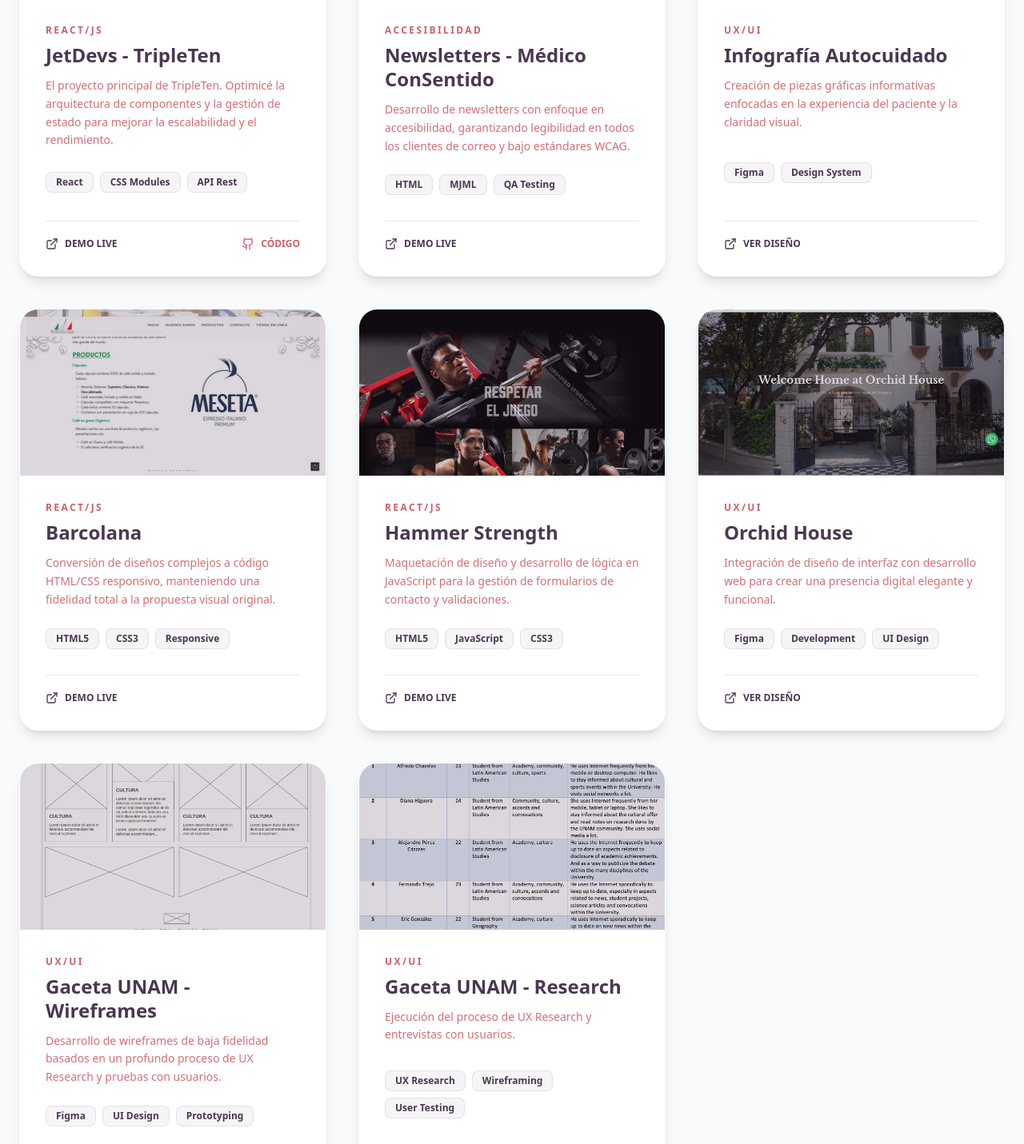
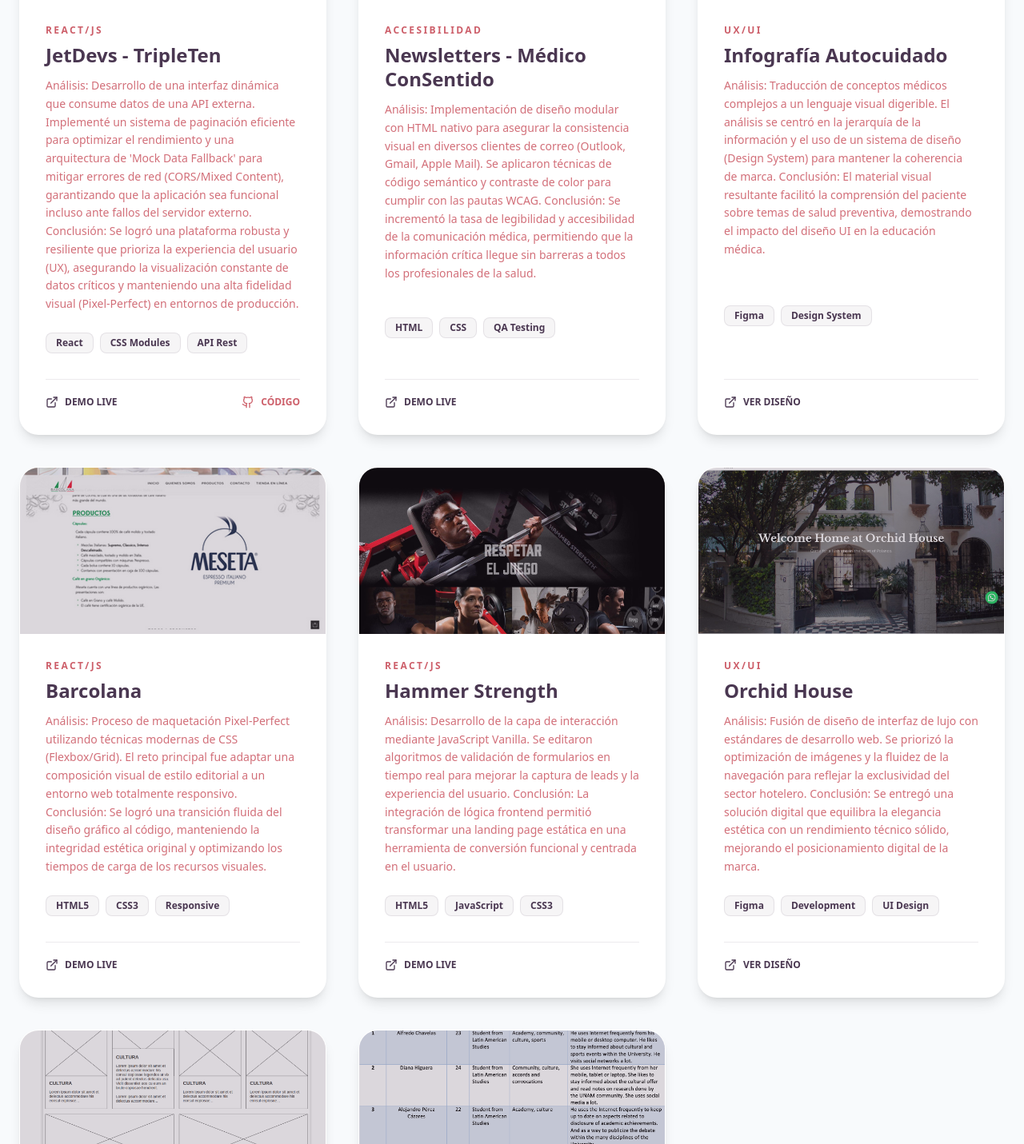
Before and after one commit to Pattie9304/patricia-portfolio, a React (Vite) app: page / in a window 1280 px wide. Shown: the part 1199-2630 px from the top of the page at 80% size. Built offline with nearby package versions, Linux system fonts and the light colour scheme.

Commit message:
Ajustes en análisis y conclusiones

```diff
--- a/src/App.jsx
+++ b/src/App.jsx
@@ -2,6 +2,7 @@
 import { Github, Linkedin, Mail, ExternalLink, Download, Code, Layout, Users, Zap } from 'lucide-react';
 import { motion, AnimatePresence } from 'framer-motion';
 import { projects } from './data/projects';
+import patriciaImg from './assets/PatriciaHiguera.png';
 
 const FadeIn = ({ children, delay = 0 }) => (
   <motion.div
@@ -231,8 +232,7 @@
 
               <div className="relative overflow-hidden rounded-xl bg-brand-main">
                 <img
-                  src="../src/assets/PatriciaHiguera.png"
-                  alt="Patricia Higuera"
+                  src={patriciaImg} alt="Patricia Higuera"
                   className="w-full h-auto object-cover grayscale hover:grayscale-0 transition duration-700 ease-in-out transform hover:scale-105"
                 />
               </div>
--- a/src/data/projects.js
+++ b/src/data/projects.js
@@ -13,8 +13,9 @@
     id: 1,
     title: "JetDevs - TripleTen",
     category: "React/JS",
-    description: "Plataforma de gestión de equipos técnicos.",
-    longDesc: "El proyecto principal de TripleTen. Optimicé la arquitectura de componentes y la gestión de estado para mejorar la escalabilidad y el rendimiento.",
+    description: "Aplicación de monitoreo de vuelos para gestión técnica.",
+    // ANÁLISIS MEJORADO:
+    longDesc: "Análisis: Desarrollo de una interfaz dinámica que consume datos de una API externa. Implementé un sistema de paginación eficiente para optimizar el rendimiento y una arquitectura de 'Mock Data Fallback' para mitigar errores de red (CORS/Mixed Content), garantizando que la aplicación sea funcional incluso ante fallos del servidor externo. Conclusión: Se logró una plataforma robusta y resiliente que prioriza la experiencia del usuario (UX), asegurando la visualización constante de datos críticos y manteniendo una alta fidelidad visual (Pixel-Perfect) en entornos de producción.",
     tech: ["React", "CSS Modules", "API Rest"],
     links: { demo: "https://pattie9304.github.io/flight-status-frontend/", code: "https://github.com/Pattie9304/flight-status-frontend" },
     image: jetDevsImg
@@ -24,8 +25,8 @@
     title: "Newsletters - Médico ConSentido",
     category: "Accesibilidad",
     description: "Comunicación médica inclusiva (F2F y Conecta).",
-    longDesc: "Desarrollo de newsletters con enfoque en accesibilidad, garantizando legibilidad en todos los clientes de correo y bajo estándares WCAG.",
-    tech: ["HTML", "MJML", "QA Testing"],
+    longDesc: "Análisis: Implementación de diseño modular con HTML nativo para asegurar la consistencia visual en diversos clientes de correo (Outlook, Gmail, Apple Mail). Se aplicaron técnicas de código semántico y contraste de color para cumplir con las pautas WCAG. Conclusión: Se incrementó la tasa de legibilidad y accesibilidad de la comunicación médica, permitiendo que la información crítica llegue sin barreras a todos los profesionales de la salud.",
+    tech: ["HTML", "CSS", "QA Testing"],
     links: { demo: "https://www.behance.net/gallery/199490947/Mdico-conSentido-Email-Redesign", code: "#" },
     image: medicoConSentidoImg
   },
@@ -34,7 +35,7 @@
     title: "Infografía Autocuidado",
     category: "UX/UI",
     description: "Diseño visual para Médico ConSentido.",
-    longDesc: "Creación de piezas gráficas informativas enfocadas en la experiencia del paciente y la claridad visual.",
+    longDesc: "Análisis: Traducción de conceptos médicos complejos a un lenguaje visual digerible. El análisis se centró en la jerarquía de la información y el uso de un sistema de diseño (Design System) para mantener la coherencia de marca. Conclusión: El material visual resultante facilitó la comprensión del paciente sobre temas de salud preventiva, demostrando el impacto del diseño UI en la educación médica.",
     tech: ["Figma", "Design System"],
     links: { demo: "https://www.behance.net/gallery/107799015/Infografia-Mdico-ConSentido-Sanofi", code: "" },
     image: autoCuidadoImg
@@ -44,7 +45,7 @@
     title: "Barcolana",
     category: "React/JS",
     description: "Transformación de diseño gráfico a código Pixel-Perfect.",
-    longDesc: "Conversión de diseños complejos a código HTML/CSS responsivo, manteniendo una fidelidad total a la propuesta visual original.",
+    longDesc: "Análisis: Proceso de maquetación Pixel-Perfect utilizando técnicas modernas de CSS (Flexbox/Grid). El reto principal fue adaptar una composición visual de estilo editorial a un entorno web totalmente responsivo. Conclusión: Se logró una transición fluida del diseño gráfico al código, manteniendo la integridad estética original y optimizando los tiempos de carga de los recursos visuales.",
     tech: ["HTML5", "CSS3", "Responsive"],
     links: { demo: "https://www.behance.net/gallery/107557151/Barcolana-Web-Design", code: "" },
     image: barcolanaImg
@@ -54,7 +55,7 @@
     title: "Hammer Strength",
     category: "React/JS",
     description: "Desarrollo web con lógica de interacción.",
-    longDesc: "Maquetación de diseño y desarrollo de lógica en JavaScript para la gestión de formularios de contacto y validaciones.",
+    longDesc: "Análisis: Desarrollo de la capa de interacción mediante JavaScript Vanilla. Se editaron algoritmos de validación de formularios en tiempo real para mejorar la captura de leads y la experiencia del usuario. Conclusión: La integración de lógica frontend permitió transformar una landing page estática en una herramienta de conversión funcional y centrada en el usuario.",
     tech: ["HTML5", "JavaScript", "CSS3"],
     links: { demo: "https://www.behance.net/gallery/107558735/Hammer-Strength-Web-Design", code: "" },
     image: hammerStrenghtImg
@@ -64,7 +65,7 @@
     title: "Orchid House",
     category: "UX/UI",
     description: "Web Design & Development.",
-    longDesc: "Integración de diseño de interfaz con desarrollo web para crear una presencia digital elegante y funcional.",
+    longDesc: "Análisis: Fusión de diseño de interfaz de lujo con estándares de desarrollo web. Se priorizó la optimización de imágenes y la fluidez de la navegación para reflejar la exclusividad del sector hotelero. Conclusión: Se entregó una solución digital que equilibra la elegancia estética con un rendimiento técnico sólido, mejorando el posicionamiento digital de la marca.",
     tech: ["Figma", "Development", "UI Design"],
     links: { demo: "https://www.behance.net/gallery/107559393/Orchid-House-Hotels-Web-Design", code: "" },
     image: orchidHouseImg
@@ -74,7 +75,7 @@
     title: "Gaceta UNAM - Wireframes",
     category: "UX/UI",
     description: "Arquitectura de información.",
-    longDesc: "Desarrollo de wireframes de baja fidelidad basados en un profundo proceso de UX Research y pruebas con usuarios.",
+    longDesc: "Análisis: Definición de la arquitectura de información mediante el diseño de wireframes de baja fidelidad. El enfoque se centró en la usabilidad y el flujo de navegación para organizar un volumen masivo de contenido editorial. Conclusión: La estructura propuesta simplificó la navegación del usuario, sentando las bases para una interfaz intuitiva que prioriza la jerarquía de las noticias y artículos.",
     tech: ["Figma", "UI Design", "Prototyping"],
     links: { demo: "https://www.behance.net/gallery/199491891/Gaceta-UNAM-Wireframe", code: "" },
     image: gacetaUNAMWireframesImg
@@ -84,7 +85,7 @@
     title: "Gaceta UNAM - Research",
     category: "UX/UI",
     description: "Investigación",
-    longDesc: "Ejecución del proceso de UX Research y entrevistas con usuarios.",
+    longDesc: "Análisis: Aplicación de metodologías de investigación cualitativa, incluyendo entrevistas a profundidad y pruebas de usabilidad. Se identificaron puntos de dolor clave en la audiencia universitaria mediante mapas de empatía. Conclusión: Los hallazgos del research permitieron tomar decisiones de diseño basadas en datos reales de usuario, minimizando la incertidumbre y alineando el producto digital con las necesidades de la comunidad UNAM.",
     tech: ["UX Research", "Wireframing", "User Testing"],
     links: { demo: "https://www.behance.net/gallery/114889859/Gaceta-UNAM-Research", code: "" },
     image: gacetaUNAMResearchImg
```
